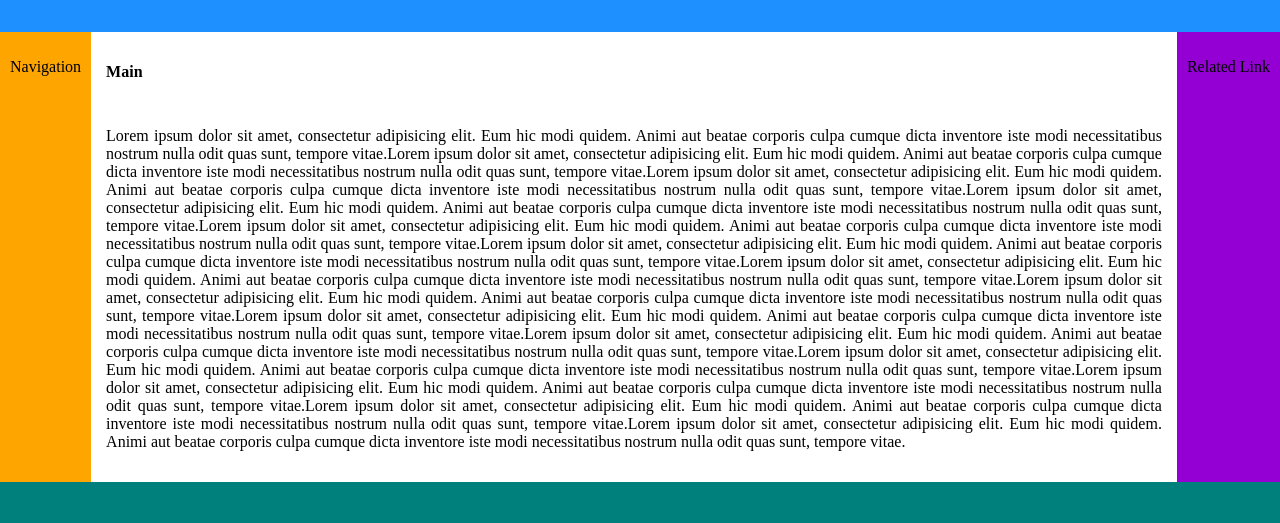
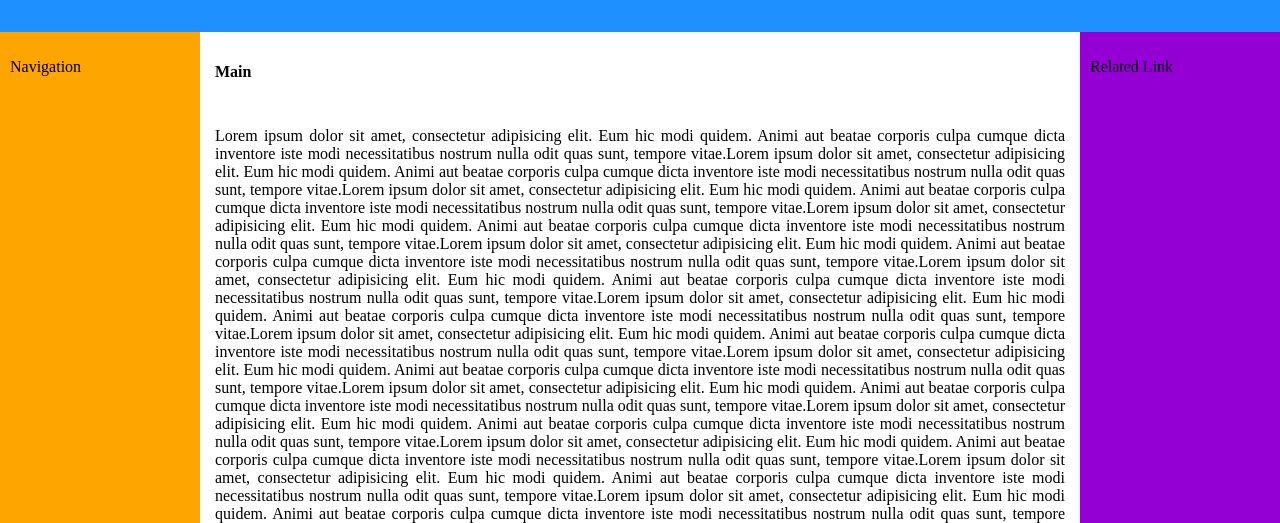
Before and after one commit to OleksandrLutovych/e-commerce-project, a plain HTML site: page html/index.html in a window 1280 px wide. Shown: the part 99-622 px from the top of the page. Drawn offline with Linux system fonts and the light colour scheme.

Commit message:
Ready to review

```diff
--- a/css/style.css
+++ b/css/style.css
@@ -40,8 +40,8 @@ body {
 
 .grid-box {
     display: grid;
-    /* grid-template: minmax(100px, auto) 1fr minmax(100, auto); */
-    /* grid-template-rows: minmax(100px, auto) 1fr minmax(100, auto); */
+    grid-template: minmax(100px, auto) 1fr minmax(100, auto);
+    grid-template-rows: minmax(100px, auto) 1fr minmax(100, auto);
     grid-template-areas: "h h h" "nav a link" "f f f";
     min-width: 100%;
     height: 100%;
@@ -59,17 +59,21 @@ body {
 .nav {
     grid-area: nav;
     background-color: orange;
+    min-width: 200px;
 }
 
 .link {
     grid-area: link;
     background-color: darkviolet;
+    min-width: 200px;
 }
 
 .footer {
     grid-area: f;
     background-color: #00807c;
 }
+
+/* Responsive Function */
 
 @media (max-width: 700px) {
     .grid-box {
```
